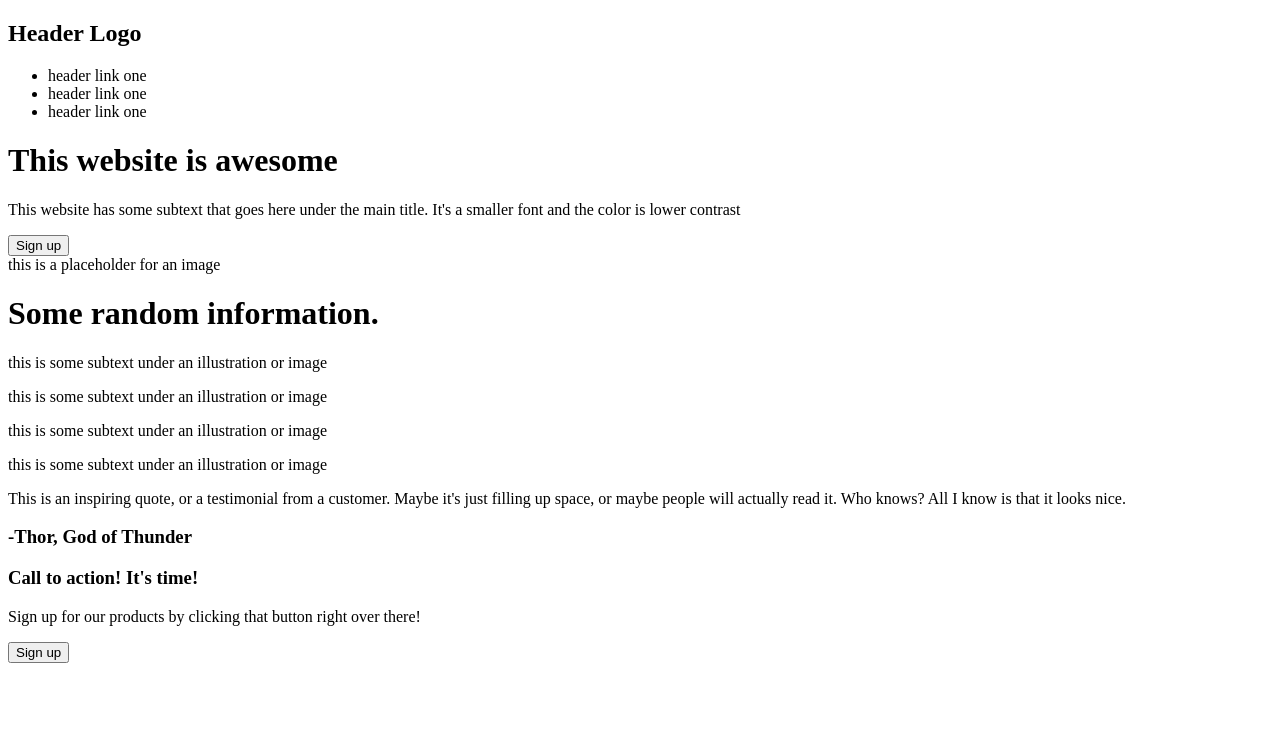
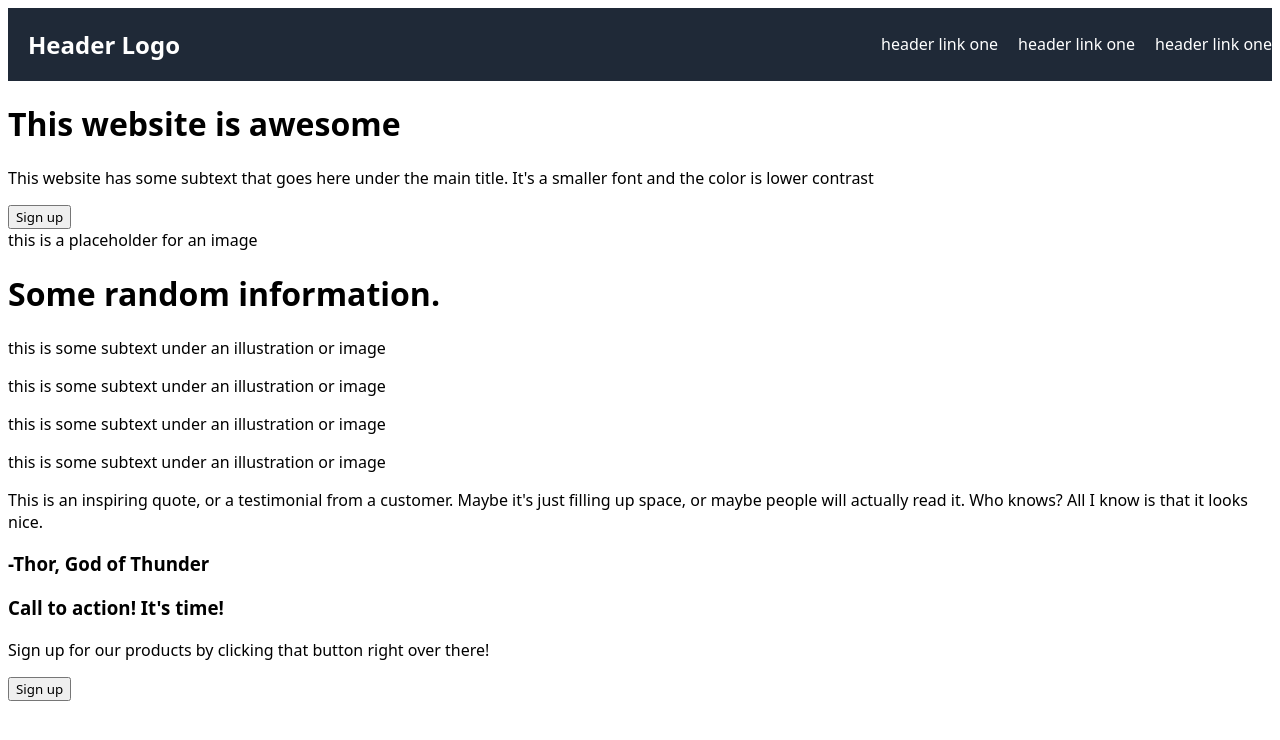
Before and after one commit to Hudson-TD/odin-landing-page, a plain HTML site: page index.html in a window 1280 px wide. Drawn offline with Linux system fonts and the light colour scheme.

Commit message:
Stylesheet linked + basic formatting for the HTML header section

```diff
--- a/index.html
+++ b/index.html
@@ -4,7 +4,7 @@
     <meta charset="UTF-8" />
     <meta name="viewport" content="width=device-width, initial-scale=1.0" />
     <title>TOP: Landing Page</title>
-    <!-- <link rel="stylesheet" type="text/css" href="styles.css" /> -->
+    <link rel="stylesheet" type="text/css" href="styles.css" />
   </head>
   <body>
     <header class="header-container">
--- /dev/null
+++ b/styles.css
@@ -0,0 +1,25 @@
+* {
+    font-family: system-ui, -apple-system, BlinkMacSystemFont, 'Segoe UI', Roboto, Oxygen, Ubuntu, Cantarell, 'Open Sans', 'Helvetica Neue', sans-serif;
+}
+
+.header-container {
+    background-color: #1F2937;
+    color: white;
+}
+
+.nav-menu {
+    display: flex;
+    justify-content: flex-end;
+}
+
+.nav-menu > h1 {
+    margin-right: auto;
+    padding:0px 20px;
+}
+
+ul {
+    list-style-type: none;
+    display: flex;
+    gap: 20px;
+    align-items: center;
+}
```
